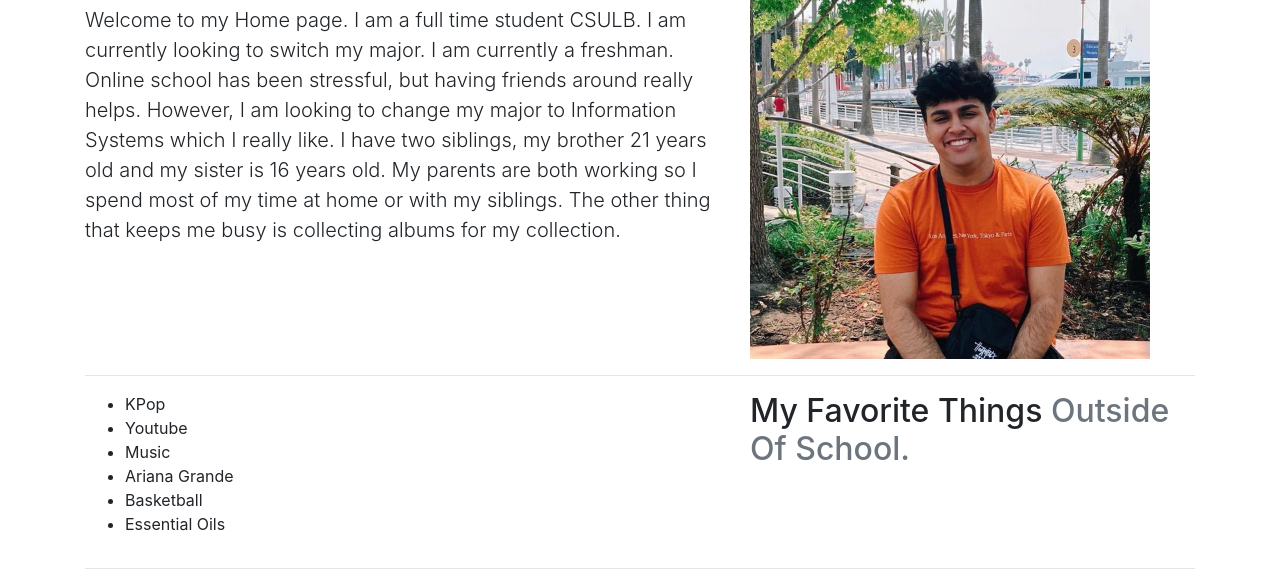
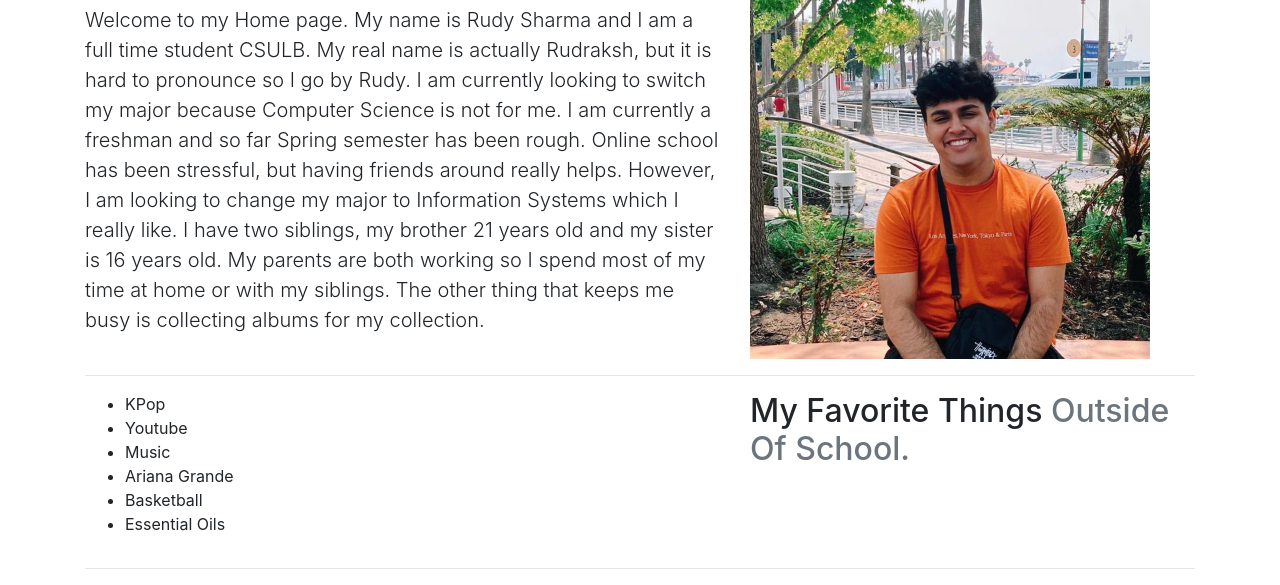
Before and after one commit to rudysharma/Bootstrap, a plain HTML site: page index.html in a window 1280 px wide. Shown: the part 340-925 px from the top of the page. Drawn offline with nearby package versions, Linux system fonts and the light colour scheme.

Commit message:
Update index.html

```diff
--- a/index.html
+++ b/index.html
@@ -29,7 +29,7 @@
      <div class="row featurette">
        <div class="col-md-7">
          <h2 class="featurette-heading">A LITTLE ABOUT <span class="text-muted">ME.</span></h2>
-         <p class="lead">Welcome to my Home page. I am a full time student CSULB. I am currently looking to switch my major. I am currently a freshman. Online school has been stressful, but having friends around really helps. However, I am looking to change my major to Information Systems which I really like.
+         <p class="lead">Welcome to my Home page. My name is Rudy Sharma and I am a full time student CSULB. My real name is actually Rudraksh, but it is hard to pronounce so I go by Rudy. I am currently looking to switch my major because Computer Science is not for me. I am currently a freshman and so far Spring semester has been rough. Online school has been stressful, but having friends around really helps. However, I am looking to change my major to Information Systems which I really like.
 
  I have two siblings, my brother 21 years old and my sister is 16 years old. My parents are both working so I spend most of my time at home or with my siblings. The other thing that keeps me busy is collecting albums for my collection. </p>
        </div>
```
